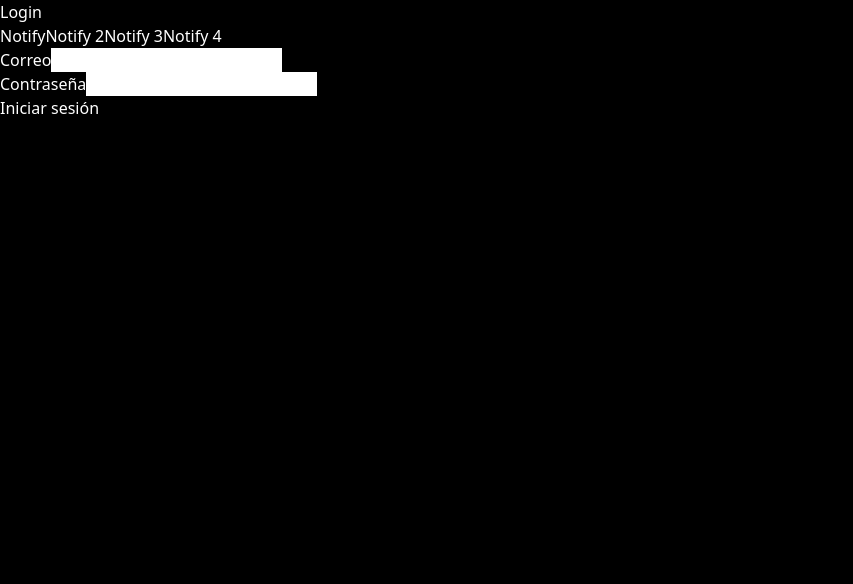
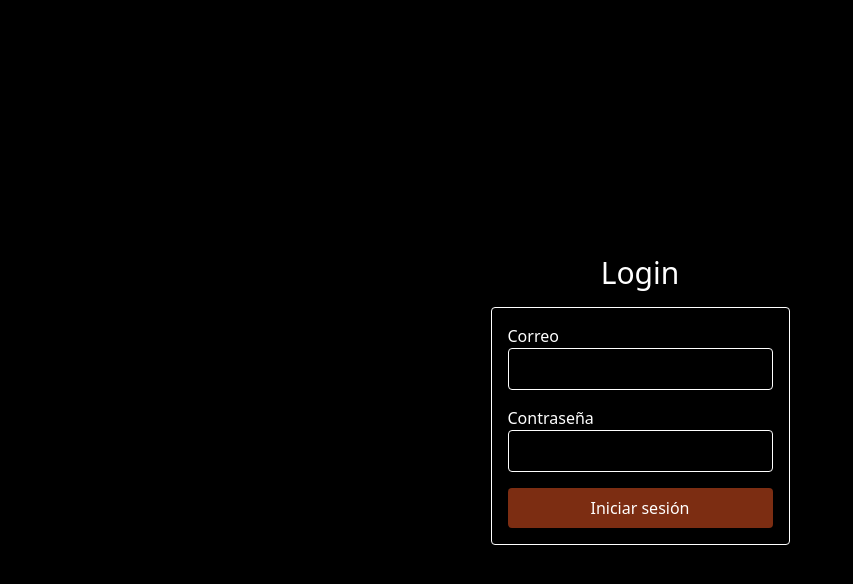
Before and after one commit to carlos-duran/burgerking, a React (Vite) app: page /login in a window 1280 px wide. Shown: the top 584 px of the page, without its empty margins (0-853 px from the left). Built offline with nearby package versions, Linux system fonts and the light colour scheme.

Commit message:
add auth context. add routes protection

```diff
--- a/src/App.tsx
+++ b/src/App.tsx
@@ -6,16 +6,18 @@ import { Orders } from "./components/pages/dashboard/orders/Orders";
 import { Products } from "./components/pages/dashboard/products/Products";
 import { Users } from "./components/pages/dashboard/users/Users";
 import { NotFound } from "./components/pages/NotFound";
-import { NotifyProvider } from "./context/Notify";
+import { NotifyProvider } from "./context/notify";
+import { AuthProvider } from "./context/auth";
 
 function App() {
   return (
     <div className="bg-black text-white min-h-screen  ">
       <NotifyProvider>
+        <AuthProvider>
           <BrowserRouter>
             <Routes>
               <Route path="/login" element={<Login />} />
-            <Route path="/dashboard" element={<Dashboard />}>
+              <Route path="/" element={<Dashboard />}>
                 <Route path="menu" element={<Menu />} />
                 <Route path="orders" element={<Orders />} />
                 <Route path="products" element={<Products />} />
@@ -24,6 +26,7 @@ function App() {
               <Route path="*" element={<NotFound />} />
             </Routes>
           </BrowserRouter>
+        </AuthProvider>
       </NotifyProvider>
     </div>
   );
--- a/src/components/pages/NotFound.tsx
+++ b/src/components/pages/NotFound.tsx
@@ -1,7 +1,12 @@
+import { Link } from "react-router-dom";
+
 export const NotFound = () => {
   return (
-    <div>
+    <div className="grid place-content-center min-h-screen text-center">
       <h1>La página no existe</h1>
+      <Link to="/" className="underline text-sm">
+        Volver
+      </Link>
     </div>
   );
 };
--- a/src/components/pages/dashboard/Dashboard.tsx
+++ b/src/components/pages/dashboard/Dashboard.tsx
@@ -1,8 +1,13 @@
-import { Outlet } from "react-router-dom";
+import { Navigate, Outlet } from "react-router-dom";
 import { Header } from "./Header";
 import { Nav } from "./Nav";
+import { useAuth } from "../../../context/auth";
 
 export const Dashboard = () => {
+  const { loggedIn } = useAuth();
+
+  if (!loggedIn) return <Navigate to="/login" />;
+
   return (
     <div className="flex flex-col min-h-screen">
       <Header />
--- a/src/components/pages/dashboard/Header.tsx
+++ b/src/components/pages/dashboard/Header.tsx
@@ -1,10 +1,17 @@
+import { useAuth } from "../../../context/auth";
+
 export const Header = () => {
+  const { logout, user } = useAuth();
+
   return (
     <header className="px-4 py-2 bg-orange-900/40">
       <div className="max-w-3xl mx-auto flex justify-between items-center">
         <div className="text-2xl">BurgerKing</div>
-        <div>
-          <button>Salir</button>
+        <div className="flex gap-2">
+          <p>{user?.name}</p>
+          <button title="Salir" onClick={logout}>
+            ➡️
+          </button>
         </div>
       </div>
     </header>
--- a/src/components/pages/dashboard/Nav.tsx
+++ b/src/components/pages/dashboard/Nav.tsx
@@ -3,10 +3,10 @@ import { Link } from "react-router-dom";
 export const Nav = () => {
   return (
     <nav className="bg-orange-900/40 flex justify-evenly [&>a]:p-2">
-      <Link to="/dashboard/menu">Carta</Link>
-      <Link to="/dashboard/orders">Pedidos</Link>
-      <Link to="/dashboard/products">Productos</Link>
-      <Link to="/dashboard/users">Usuarios</Link>
+      <Link to="/menu">Carta</Link>
+      <Link to="/orders">Pedidos</Link>
+      <Link to="/products">Productos</Link>
+      <Link to="/users">Usuarios</Link>
     </nav>
   );
 };
--- a/src/components/pages/login/Login.tsx
+++ b/src/components/pages/login/Login.tsx
@@ -1,56 +1,64 @@
-import { useNotify } from "../../../context/Notify";
+import { Navigate } from "react-router-dom";
+import { useAuth } from "../../../context/auth";
+import { useNotify } from "../../../context/notify";
 
 export const Login = () => {
   const notify = useNotify();
+  const { loggedIn, login } = useAuth();
 
   const onSubmit: React.FormEventHandler<HTMLFormElement> = async (event) => {
     event.preventDefault();
 
     const formData = new FormData(event.target as HTMLFormElement);
-
-    const payload = {
-      email: formData.get("email"),
-      password: formData.get("password"),
-    };
+    const email = formData.get("email") as string;
+    const password = formData.get("password") as string;
 
     try {
-      const response = await fetch("/login", {
-        headers: {
-          "Content-Type": "application/json",
-        },
-        body: JSON.stringify(payload),
-      });
-      if (response.ok) {
-        notify("Bienvenido!");
+      const success = await login(email, password);
+      if (success) {
+        notify("Bienvenidx!");
       } else {
-        // correo o contraseña inválidos
+        notify("Correo o contraseña inválidos");
       }
     } catch (error) {
-      // no se pudo establecer conexión con el servidor
+      notify("No se pudo establecer conexión con el servidor");
     }
   };
 
+  if (loggedIn) return <Navigate to="/" />;
+
   return (
-    <div>
-      <h1>Login</h1>
-      <button onClick={() => notify("Hola mundo cruel!")}>Notify</button>
-      <button onClick={() => notify("Hola mundo sad!")}>Notify 2</button>
-      <button onClick={() => notify("Hola mundo mal!")}>Notify 3</button>
-      <button onClick={() => notify("Hola mundito!")}>Notify 4</button>
+    <div className="flex flex-col min-h-screen justify-center items-center">
+      <div>
+        <h1 className="text-3xl mb-4 text-center">Login</h1>
 
-      <form onSubmit={onSubmit}>
-        <label className="block">
-          <span>Correo</span>
-          <input type="email" name="email" />
-        </label>
+        <form
+          onSubmit={onSubmit}
+          className="border border-white rounded p-4 max-w-md w-full"
+        >
+          <label className="block mb-4">
+            <span className="block">Correo</span>
+            <input
+              type="email"
+              name="email"
+              className="px-4 py-2 bg-transparent border border-white rounded"
+            />
+          </label>
 
-        <label className="block">
-          <span>Contraseña</span>
-          <input type="password" name="password" />
-        </label>
+          <label className="block mb-4">
+            <span className="block">Contraseña</span>
+            <input
+              type="password"
+              name="password"
+              className="px-4 py-2 bg-transparent border border-white rounded"
+            />
+          </label>
 
-        <button>Iniciar sesión</button>
-      </form>
+          <button className="bg-orange-900 px-4 py-2 w-full rounded">
+            Iniciar sesión
+          </button>
+        </form>
+      </div>
     </div>
   );
 };
--- /dev/null
+++ b/src/context/auth.tsx
@@ -0,0 +1,55 @@
+import { FC, ReactNode, createContext, useContext, useState } from "react";
+import { TUser } from "../types/user";
+
+type TAuthState = {
+  loggedIn: boolean;
+  user: TUser | undefined;
+  login: (email: string, password: string) => Promise<boolean>;
+  logout: () => void;
+};
+
+const AuthContext = createContext({} as TAuthState);
+
+export const AuthProvider: FC<{ children: ReactNode }> = ({ children }) => {
+  // const initialToken = localStorage.getItem("auth-token") ?? "";
+  // const initialUserStr = localStorage.getItem("auth-user");
+  // const initialUser = initialUserStr
+  //   ? (JSON.parse(initialUserStr) as TUser)
+  //   : undefined;
+
+  const [token, setToken] = useState("");
+  const [user, setUser] = useState<TUser | undefined>(undefined);
+
+  const loggedIn = !!token;
+
+  const login = async (email: string, password: string) => {
+    const response = await fetch("http://localhost:8080/login", {
+      method: "POST",
+      headers: { "Content-Type": "application/json" },
+      body: JSON.stringify({ email, password }),
+    });
+    if (response.ok) {
+      const data = await response.json();
+      // localStorage.setItem("auth-token", data.token);
+      // localStorage.setItem("auth-user", JSON.stringify(data.user));
+      setToken(data.accessToken);
+      setUser(data.user);
+    }
+    return response.ok;
+  };
+
+  const logout = () => {
+    // localStorage.removeItem("auth-token");
+    // localStorage.removeItem("auth-user");
+    setToken("");
+    setUser(undefined);
+  };
+
+  return (
+    <AuthContext.Provider value={{ loggedIn, user, login, logout }}>
+      {children}
+    </AuthContext.Provider>
+  );
+};
+
+export const useAuth = () => useContext(AuthContext);
--- /dev/null
+++ b/src/types/user.ts
@@ -0,0 +1,5 @@
+export type TUser = {
+  name: string;
+  email: string;
+  role: "admin" | "chef" | "waiter";
+};
```
Lines whose indentation alone changed are shown as unchanged.
